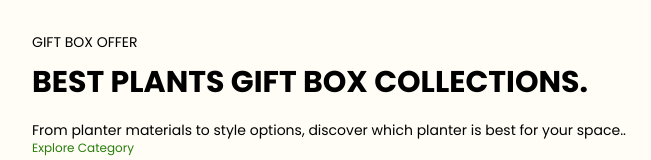
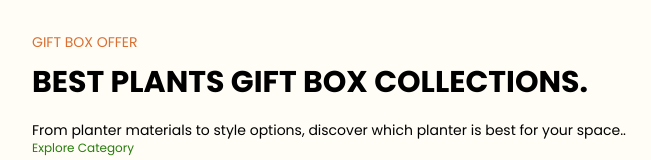
Before and after one commit to YNhuLe/Flower_Love, a React (Vite) app: page /giftbox/1 in a window 1280 px wide. Shown: the top 160 px of the page, without its empty margins (0-651 px from the left). Built offline with nearby package versions, Linux system fonts and the light colour scheme; no server answers.

Commit message:
add lighter red for the error color and modify the ToggleMenu,  GiftBoxOffer components

```diff
--- a/src/common/ToggleMenu.tsx
+++ b/src/common/ToggleMenu.tsx
@@ -11,7 +11,7 @@ function ToggleMenu( {giftCategories, selectedCategory, setSelectedCategory }: T
         return str.charAt(0).toUpperCase() + str.slice(1);
     }
     return (
-        <div className="bg-third flex flex-row justify-between  my-4 mx-auto border border-brand-700 rounded-full">
+        <div className="bg-surface-base flex flex-row justify-between  my-4 mx-auto border border-brand-700 rounded-full">
             {
                 giftCategories.map((labelCate, index) => (
 
@@ -19,7 +19,7 @@ function ToggleMenu( {giftCategories, selectedCategory, setSelectedCategory }: T
                     //  key={labelCate.id}
                     key={index}
                         onClick={() => setSelectedCategory(labelCate.category_name)}
-                        className={`px-4 py-2 rounded-full text-[.65rem] w-full ${selectedCategory === labelCate.category_name ? "bg-brand-700 text-white" : "bg-third text-brand-700"
+                        className={`px-4 py-2 rounded-full text-[.65rem] w-full ${selectedCategory === labelCate.category_name ? "bg-brand-700 text-white" : "bg-surface-base text-brand-700"
                             }`}
                     >
                         {capitalizeFirst(labelCate.category_name)}
--- a/src/components/GiftBoxOffer.tsx
+++ b/src/components/GiftBoxOffer.tsx
@@ -33,7 +33,7 @@ function GiftBoxOffer() {
 
         <section className="bg-surface-base p-4">
             <div className="m-4 ">
-                <h2 className="text-sm uppercase text-cartRed ">Gift Box Offer</h2>
+                <h2 className="text-sm uppercase text-cart-500 ">Gift Box Offer</h2>
                 <div>
                     <h2 className="text-3xl uppercase font-semibold mt-3">Best Plants Gift Box collections.</h2>
                     <p className="text-sm mt-5"> From planter materials to style options, discover which planter is best for your space..</p>
--- a/tailwind.config.cjs
+++ b/tailwind.config.cjs
@@ -73,7 +73,7 @@ module.exports = {
           700: "#b12a2a", // darker (hover)
           500: "#E43636", // main
           300: "#f17878", // lighter
-              100: "#fde7e7",
+          100: "#fde7e7",
         },
 
         cart: {
```
